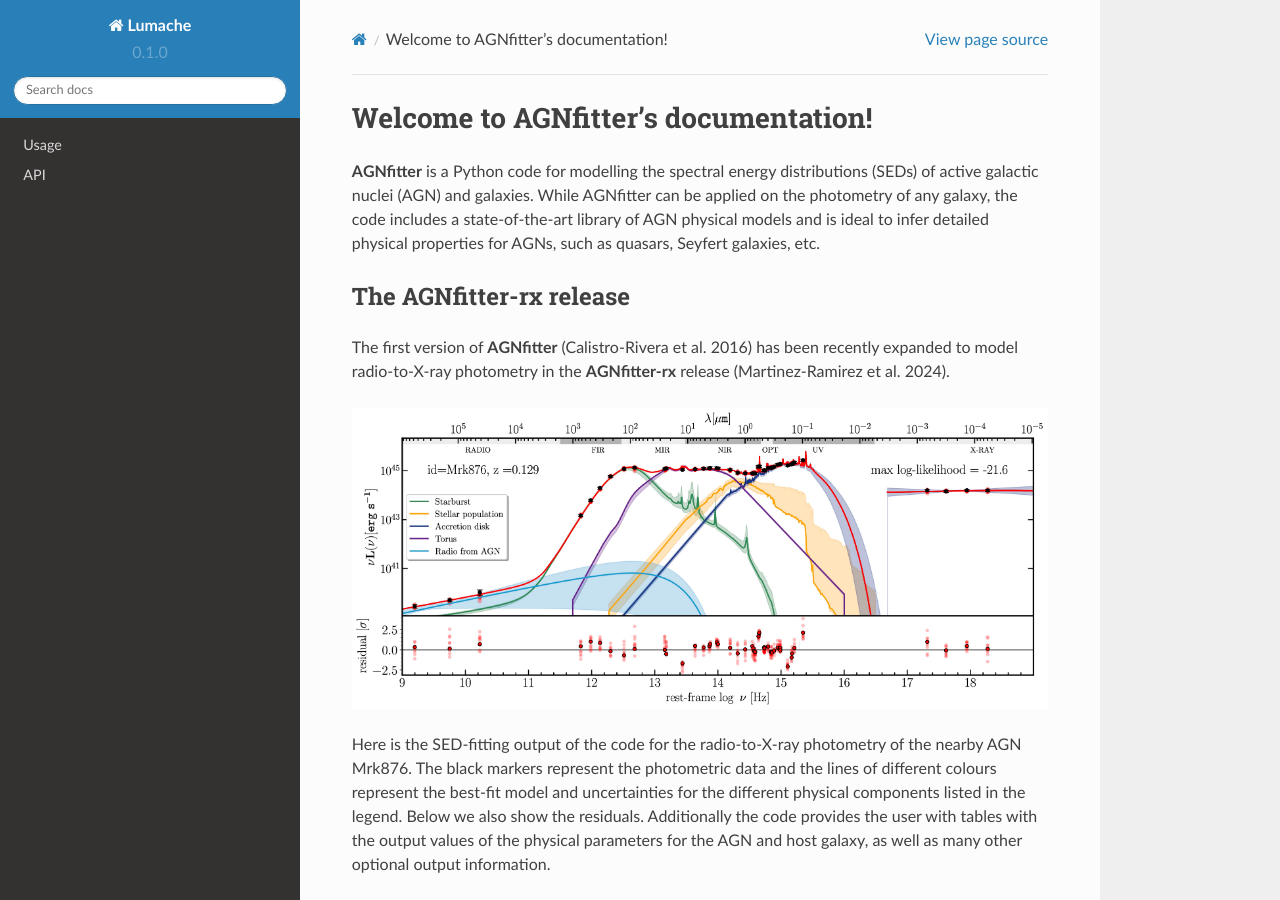
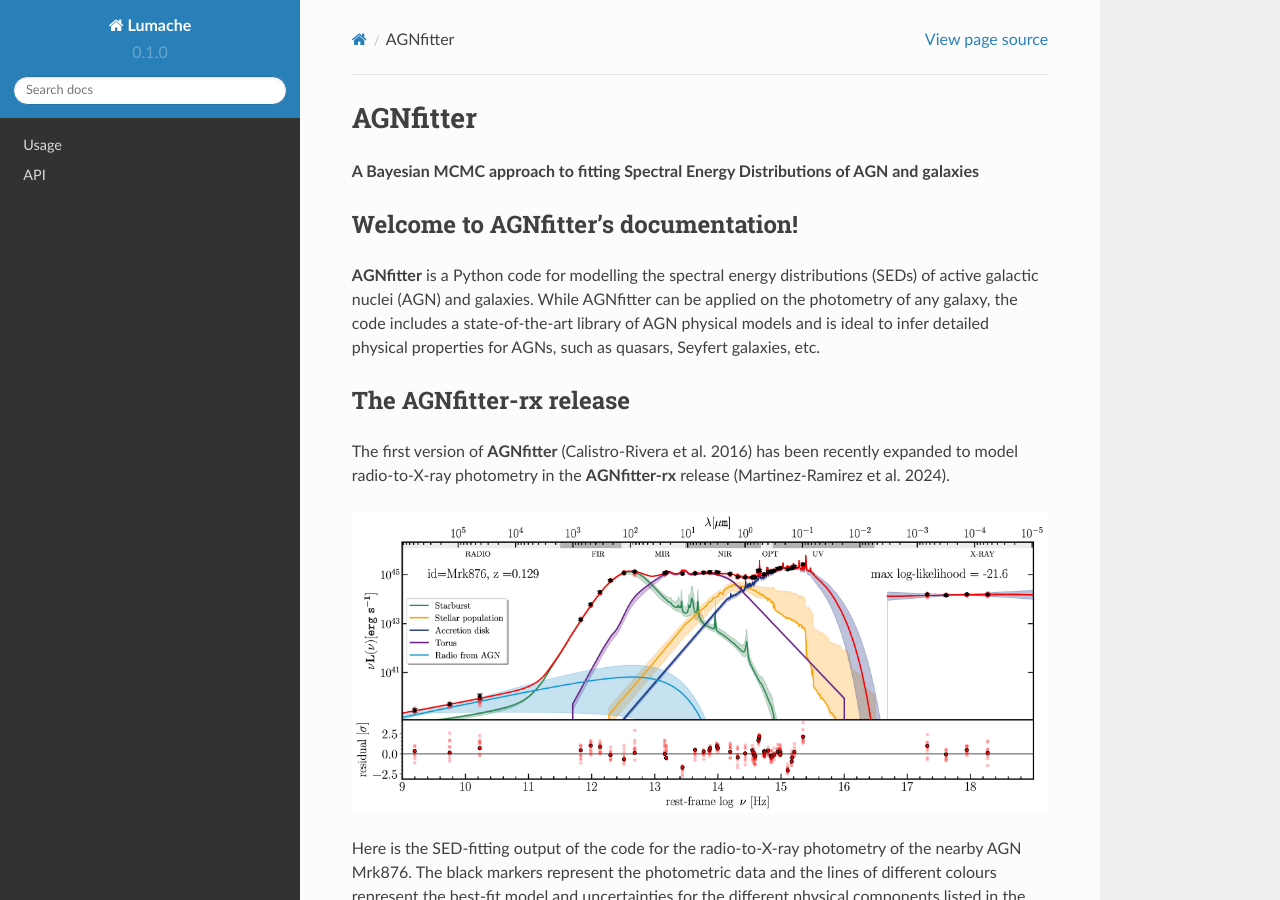
Before and after one commit to GabrielaCR/AGNfitter, a Sphinx documentation site: the page built from docs/source/index.rst, in a window 1280 px wide and 900 px high. Built offline with Sphinx 7.4.7 and the Read the Docs theme 2.0.0, drawn with Linux system fonts in a browser that asks for light colours.

Commit message:
Update index.rst

```diff
--- a/docs/source/index.rst
+++ b/docs/source/index.rst
@@ -1,5 +1,10 @@
+AGNfitter
+========
+**A Bayesian MCMC approach to fitting Spectral Energy Distributions of AGN and galaxies**
+
+
 Welcome to AGNfitter's documentation!
-===================================
+--------
 
 **AGNfitter** is a Python code for modelling the spectral energy distributions (SEDs) of active galactic nuclei (AGN) and galaxies.
 While AGNfitter can be applied on the photometry of any galaxy, the code includes a state-of-the-art library of AGN physical models and is ideal to infer detailed physical properties for AGNs, such as quasars, Seyfert galaxies, etc.
@@ -169,6 +174,7 @@ You can find the bibtex entries here:
 
 Contents
 --------
+
 .. toctree::
 
    usage
```
